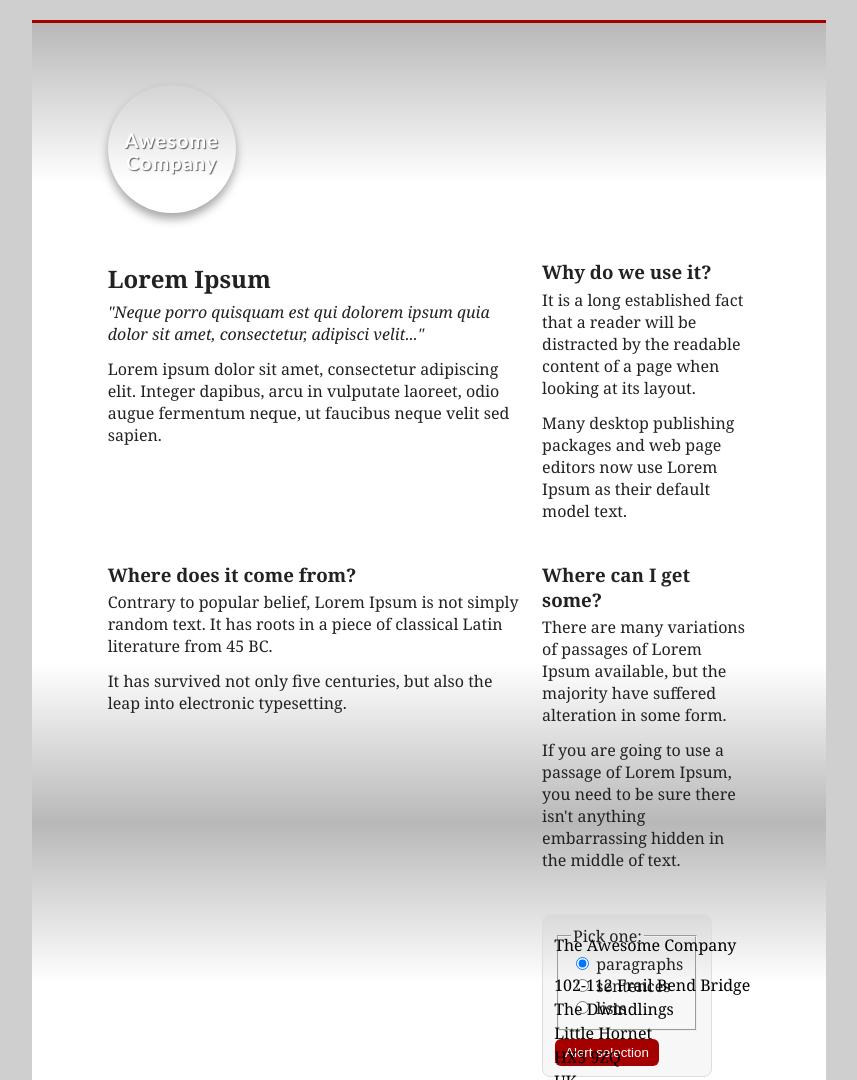
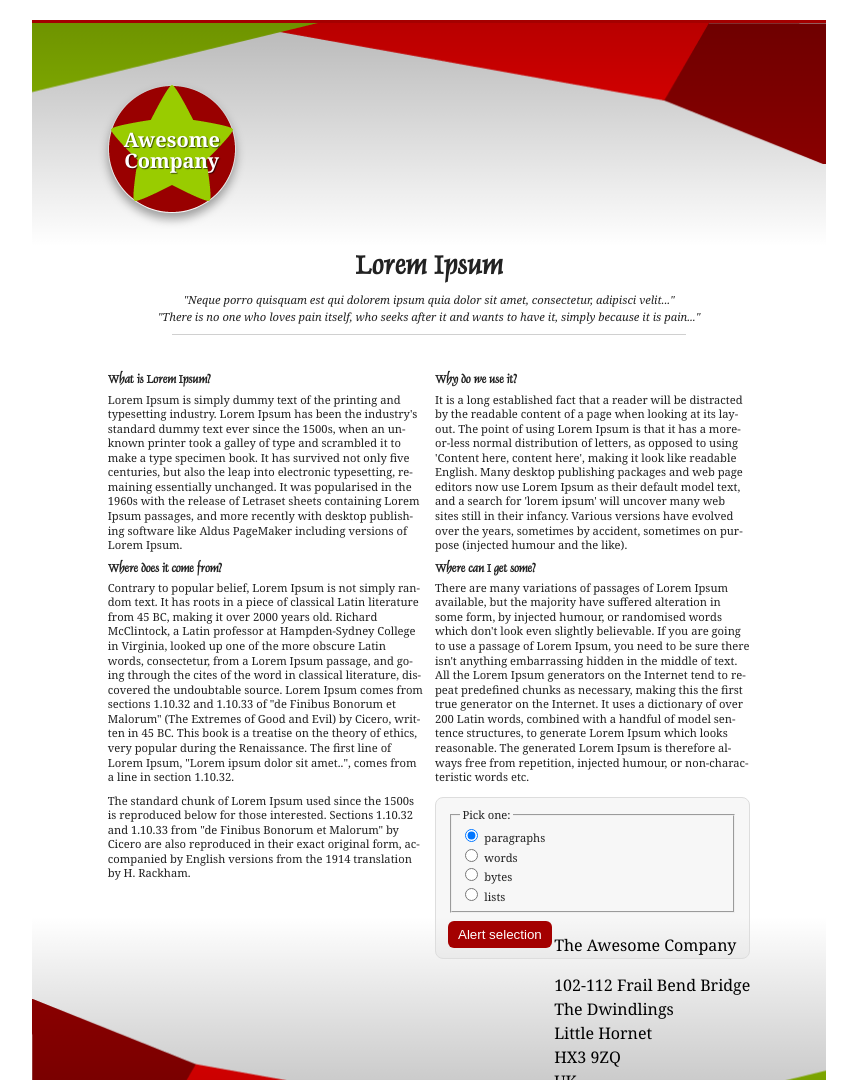
Before and after one commit to thomas9058/thomas_408_M6.2, a website: page index.html in a window 1280 px wide. Shown: the top 1080 px of the page, without its empty margins (211-1068 px from the left). Drawn offline with Linux system fonts and the light colour scheme.

Commit message:
Final HTML and CSS

```diff
--- a/css/style.css
+++ b/css/style.css
@@ -1,82 +1,51 @@
+/* Dauphin heading font */
+@font-face {
+  font-family: "Dauphin";
+  src:
+    local("Dauphin"),
+    url("../fonts/Dauphin.woff2") format("woff2");
+  font-weight: normal;
+  font-style: normal;
+  font-display: swap;
+}
+
 * {
   box-sizing: border-box;
 }
 
 html {
-  font-family: sans-serif;
+  font-family: Georgia, serif;
 }
 
 body {
   margin: 0;
-  background: #ccc;
+  background: #fff;
 }
 
-article {
-  width: 210mm;
-  height: 297mm;
-  margin: 20px auto;
-  position: relative;
-}
-
-address {
-  position: absolute;
-  bottom: 8mm;
-  right: 20mm;
-}
-
-h1 {
-  position: absolute;
-  top: 12mm;
-  left: 20mm;
-  width: 128px;
-  height: 128px;
-  font-size: 20px;
-  letter-spacing: 1px;
-  text-align: center;
-  padding: 44px 0;
-  color: white;
-  text-shadow: 1px 1px 1px black;
-}
-
-/* Your CSS below here */
-* {
-  box-sizing: border-box;
-}
-
-html { font-family: Georgia, serif; }
-
-body {
-  margin: 0;
-  background: #cfcfcf;
-}
-
-/* The A4 letter canvas */
+/* The letter canvas */
 article.letter {
   width: 210mm;
   height: 297mm;
   margin: 20px auto;
   position: relative;
-  background-color: #fff;            /* white letter background */
-  border-top: 1mm solid #a40000;     /* themed borders */
+  background-color: #fff;
+  border-top: 1mm solid #a40000;
   border-bottom: 1mm solid #a40000;
 
-  /* Fallback for very old browsers: only the top banner */
-  background: #fff url("img/top-image.png") top center / 100% auto no-repeat;
+  /* Fallback: just the top image */
+  background: #fff url("../img/top-image.png") top center / 100% auto no-repeat;
 
-  /* Enhanced: multiple layers + semi-transparent gradient texture */
-  background-image:
-    linear-gradient(to bottom,
+  /* gradient overlay */
+  background:
+    linear-gradient(
+      to bottom,
       rgba(0,0,0,0.28) 0%,
       rgba(0,0,0,0.00) 20%,
       rgba(0,0,0,0.00) 80%,
       rgba(0,0,0,0.28) 100%
     ),
-    url("img/top-image.png"),
-    url("img/bottom-image.png");
-  background-repeat: no-repeat, no-repeat, no-repeat;
-  background-position: top center, top center, bottom center;
-  background-size: 100% auto, 100% auto, 100% auto;
-  background-attachment: scroll, fixed, fixed;
+    url("../img/top-image.png") top center / 100% auto no-repeat,
+    url("../img/bottom-image.png") bottom center / 100% auto no-repeat;
 }
 
 /* Logo heading */
@@ -86,23 +55,18 @@ h1.brand {
   left: 20mm;
   width: 128px;
   height: 128px;
-  font-family: "Trebuchet MS", system-ui, sans-serif;
   font-weight: 800;
   font-size: 20px;
-  line-height: 1.1;
-  letter-spacing: 1px;
+  line-height: 1.05;
+  letter-spacing: 0;
   text-align: center;
   padding: 44px 0;
   color: #fff;
   text-shadow: 1px 1px 1px rgba(0,0,0,.6);
 
-  background: url("img/logo.png") center/contain no-repeat;
+  background: url("../img/logo.png") center/contain no-repeat;
   border-radius: 50%;
-
-  /* Option 1: CSS filter-based drop shadow that follows the round logo */
   /* filter: drop-shadow(0 6px 10px rgba(0,0,0,.35)); */
-
-  /* Option 2 (active): cross-browser friendly circular shadow via box-shadow */
   box-shadow: 0 6px 10px rgba(0,0,0,.35);
 }
 
@@ -115,27 +79,61 @@ address {
   line-height: 1.5;
 }
 
-/* Two-column body */
+/* Content area within margins */
 main.content {
   position: absolute;
   left: 20mm;
   right: 20mm;
   top: 60mm;
-  bottom: 40mm;
+  bottom: 60mm;
   display: grid;
-  grid-template-columns: 2fr 1fr;
+  grid-template-columns: 1fr 1fr; /* two-column layout */
+  grid-auto-rows: min-content;
   gap: 18px;
   color: #222;
 }
 
-main.content h2, main.content h3 {
-  font-family: "Georgia", serif;
-  margin: 0.5em 0 0.25em;
+/* Intro header */
+.content.two-col .intro {
+  grid-column: 1 / -1;
+  text-align: center;
+  margin-bottom: 6px;
 }
 
-main.content p { margin: 0.25em 0 0.8em; }
+.content.two-col .intro-title {
+  margin: 0 0 6px;
+  font-size: 1.8rem;
+  letter-spacing: 0.5px;
+  font-family: "Dauphin", Georgia, "Times New Roman", serif;
+}
 
-/* Radio + button area */
+.content.two-col .intro-quote { margin: 2px 0; }
+
+.content.two-col .intro-sep {
+  margin: 10px auto 14px;
+  width: 80%;
+  border: 0;
+  border-top: 1px solid #d0d0d0;
+}
+
+/* Column placement */
+.content.two-col .main { grid-column: 1; min-height: 0; }
+.content.two-col .main2 { grid-column: 2; min-height: 0; }
+
+main.content .main h2,
+main.content .main h3,
+main.content .main2 h3 {
+  font-family: "Dauphin", Georgia, "Times New Roman", serif;
+  margin: 0.5em 0 0.25em;
+  letter-spacing: 0;
+}
+
+main.content p {
+  margin: 0.25em 0 0.8em;
+  overflow-wrap: anywhere;
+  hyphens: auto;
+}
+
 .radio-form {
   margin: 12px 0 16px;
   padding: 10px 12px;
@@ -156,16 +154,11 @@ main.content p { margin: 0.25em 0 0.8em; }
 
 .radio-form button:hover { opacity: .95; }
 
-/* Print-friendly tweaks */
-@media print {
-  body { background: #fff; }
-  article.letter { margin: 0; }
+.letter main.content {
+  font-size: 0.7rem;
+  line-height: 1.3;
+  gap: 12px;
 }
 
-.content.grid-2x2 .radio-form {
-  grid-column: 2;
-  align-self: start;
-  justify-self: start;
-}
-
-body { background-image: url("img/top-image.png"); background-repeat: no-repeat; background-position: center top; }
+.letter main.content .main h3,
+.letter main.content .main2 h3 { font-size: 1.1em; }
--- a/index.html
+++ b/index.html
@@ -4,50 +4,55 @@
     <meta charset="utf-8">
     <meta name="viewport" content="width=device-width, initial-scale=1">
     <title>Fancy letterheaded paper</title>
+    <link rel="icon" href="img/favicon.ico">
     <link rel="stylesheet" href="css/style.css">
   </head>
   <body>
 
+    <!-- Letter Content -->
     <article class="letter">
       <h1 class="brand">Awesome<br>Company</h1>
 
-      <main class="content grid-2x2">
-        <!-- Row 1 -->
-        <section class="cell tl">
-          <h2>Lorem Ipsum</h2>
-          <p><em>"Neque porro quisquam est qui dolorem ipsum quia dolor sit amet, consectetur, adipisci velit..."</em></p>
-          <p>Lorem ipsum dolor sit amet, consectetur adipiscing elit. Integer dapibus, arcu in vulputate laoreet, odio augue fermentum neque, ut faucibus neque velit sed sapien.</p>
+      <main class="content two-col">
+        <!-- Intro Header -->
+        <header class="intro">
+          <h2 class="intro-title">Lorem Ipsum</h2>
+          <p class="intro-quote"><em>"Neque porro quisquam est qui dolorem ipsum quia dolor sit amet, consectetur, adipisci velit..."</em></p>
+          <p class="intro-quote"><em>"There is no one who loves pain itself, who seeks after it and wants to have it, simply because it is pain..."</em></p>
+          <hr class="intro-sep">
+        </header>
+
+        <!-- First Column -->
+        <section class="main">
+          <h3>What is Lorem Ipsum?</h3>
+          <p>Lorem Ipsum is simply dummy text of the printing and typesetting industry. Lorem Ipsum has been the industry's standard dummy text ever since the 1500s, when an unknown printer took a galley of type and scrambled it to make a type specimen book. It has survived not only five centuries, but also the leap into electronic typesetting, remaining essentially unchanged. It was popularised in the 1960s with the release of Letraset sheets containing Lorem Ipsum passages, and more recently with desktop publishing software like Aldus PageMaker including versions of Lorem Ipsum.</p>
+
+          <h3>Where does it come from?</h3>
+          <p>Contrary to popular belief, Lorem Ipsum is not simply random text. It has roots in a piece of classical Latin literature from 45 BC, making it over 2000 years old. Richard McClintock, a Latin professor at Hampden-Sydney College in Virginia, looked up one of the more obscure Latin words, consectetur, from a Lorem Ipsum passage, and going through the cites of the word in classical literature, discovered the undoubtable source. Lorem Ipsum comes from sections 1.10.32 and 1.10.33 of "de Finibus Bonorum et Malorum" (The Extremes of Good and Evil) by Cicero, written in 45 BC. This book is a treatise on the theory of ethics, very popular during the Renaissance. The first line of Lorem Ipsum, "Lorem ipsum dolor sit amet..", comes from a line in section 1.10.32.</p>
+
+          <p>The standard chunk of Lorem Ipsum used since the 1500s is reproduced below for those interested. Sections 1.10.32 and 1.10.33 from "de Finibus Bonorum et Malorum" by Cicero are also reproduced in their exact original form, accompanied by English versions from the 1914 translation by H. Rackham.</p>
         </section>
 
-        <section class="cell tr">
+        <!-- Second Column -->
+        <aside class="main2">
           <h3>Why do we use it?</h3>
-          <p>It is a long established fact that a reader will be distracted by the readable content of a page when looking at its layout.</p>
-          <p>Many desktop publishing packages and web page editors now use Lorem Ipsum as their default model text.</p>
-        </section>
+          <p>It is a long established fact that a reader will be distracted by the readable content of a page when looking at its layout. The point of using Lorem Ipsum is that it has a more-or-less normal distribution of letters, as opposed to using 'Content here, content here', making it look like readable English. Many desktop publishing packages and web page editors now use Lorem Ipsum as their default model text, and a search for 'lorem ipsum' will uncover many web sites still in their infancy. Various versions have evolved over the years, sometimes by accident, sometimes on purpose (injected humour and the like).</p>
 
-        <!-- Row 2 -->
-        <section class="cell bl">
-          <h3>Where does it come from?</h3>
-          <p>Contrary to popular belief, Lorem Ipsum is not simply random text. It has roots in a piece of classical Latin literature from 45 BC.</p>
-          <p>It has survived not only five centuries, but also the leap into electronic typesetting.</p>
-        </section>
+          <h3>Where can I get some?</h3>
+          <p>There are many variations of passages of Lorem Ipsum available, but the majority have suffered alteration in some form, by injected humour, or randomised words which don't look even slightly believable. If you are going to use a passage of Lorem Ipsum, you need to be sure there isn't anything embarrassing hidden in the middle of text. All the Lorem Ipsum generators on the Internet tend to repeat predefined chunks as necessary, making this the first true generator on the Internet. It uses a dictionary of over 200 Latin words, combined with a handful of model sentence structures, to generate Lorem Ipsum which looks reasonable. The generated Lorem Ipsum is therefore always free from repetition, injected humour, or non-characteristic words etc.</p>
 
-        <section class="cell br">
-          <h3>Where can I get some?</h3>
-          <p>There are many variations of passages of Lorem Ipsum available, but the majority have suffered alteration in some form.</p>
-          <p>If you are going to use a passage of Lorem Ipsum, you need to be sure there isn't anything embarrassing hidden in the middle of text.</p>
-        </section>
-
-        <!-- Radio group BELOW the bottom-right cell -->
+          <!-- Radio Buttons -->
           <form id="choices" class="radio-form" onsubmit="return false;">
             <fieldset>
               <legend>Pick one:</legend>
               <label><input type="radio" name="lipsum" value="paragraphs" checked> paragraphs</label><br>
-            <label><input type="radio" name="lipsum" value="sentences"> sentences</label><br>
+              <label><input type="radio" name="lipsum" value="words"> words</label><br>
+              <label><input type="radio" name="lipsum" value="bytes"> bytes</label><br>
               <label><input type="radio" name="lipsum" value="lists"> lists</label>
             </fieldset>
             <button id="show-choice" type="button">Alert selection</button>
           </form>
+        </aside>
       </main>
 
       <address>
@@ -60,6 +65,7 @@
       </address>
     </article>
 
+    <!-- Simple Radio Script -->
     <script>
       document.getElementById('show-choice').addEventListener('click', function () {
         const selected = document.querySelector('input[name="lipsum"]:checked');
```
Also changed, not shown: fonts/Dauphin.woff2 (added). Lines whose indentation alone changed are shown as unchanged.
